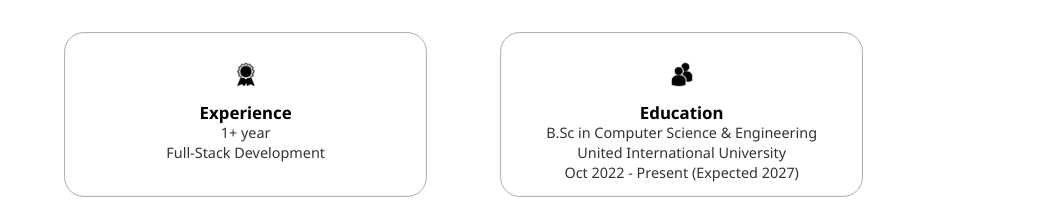
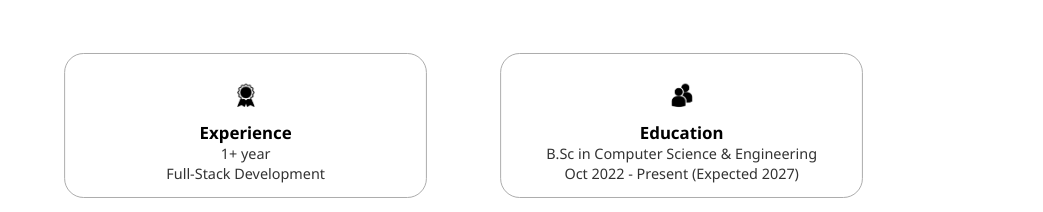
Before and after one commit to sabbirOG/MyPage-Portfolio, a plain HTML site: page index.html in a window 1280 px wide. Shown: the part 1140-1352 px from the top of the page, 237-1280 px from the left. Drawn offline with Linux system fonts and the light colour scheme; a web font is replaced by a local one.

Commit message:
Update index.html

```diff
--- a/index.html
+++ b/index.html
@@ -92,7 +92,7 @@
                     <div class="details-container">
                         <img src="./assets/education.png" alt="education icon" class="icon">
                         <h3>Education</h3>
-                        <p>B.Sc in Computer Science & Engineering<br>United International University<br>Oct 2022 - Present (Expected 2027)</p>
+                        <p>B.Sc in Computer Science & Engineering<br>Oct 2022 - Present (Expected 2027)</p>
                     </div>
                 </div>
 
```
